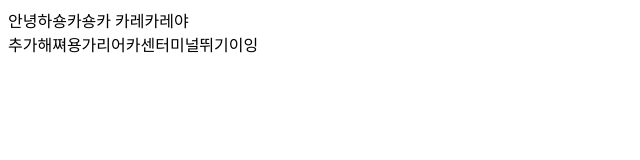
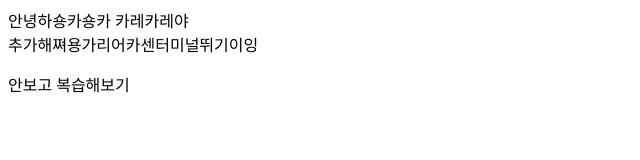
Before and after one commit to qkrtnwjd/portfolio, a plain HTML site: page test1.html in a window 1280 px wide. Shown: the whole page, without its empty margins (0-640 px from the left). Drawn offline with Linux system fonts and the light colour scheme.

Commit message:
세번째 수정

```diff
--- a/test1.html
+++ b/test1.html
@@ -10,5 +10,6 @@
     <div>
         추가해쪄용가리어카센터미널뛰기이잉
     </div>
+    <p>안보고 복습해보기</p>
 </body>
 </html>
```
